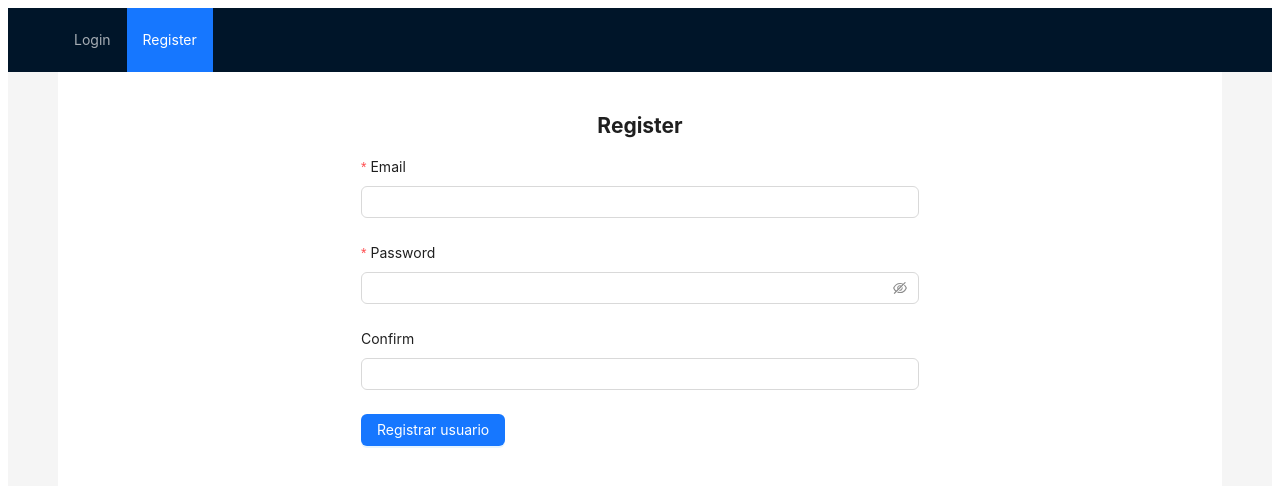
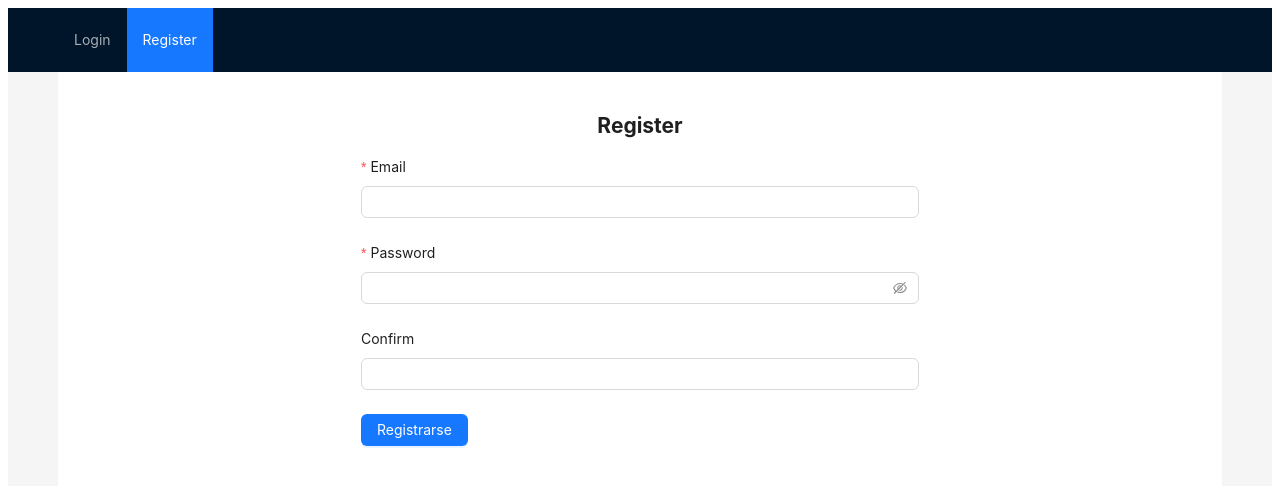
Before and after one commit to JoannaBusmail/ulrs-agenda-vue3-router-firebase-firestore-pinia, a Vue app: page /register in a window 1280 px wide. Shown: the top 486 px of the page. Built offline with nearby package versions, Linux system fonts and the light colour scheme.

Commit message:
chore: addUserForm component

```diff
--- /dev/null
+++ b/src/components/UserForm.vue
@@ -0,0 +1,113 @@
+<template>
+    <h1 class="text-center">{{ title }}</h1>
+    <a-row>
+        <a-col
+            :xs="{ span: 24 }"
+            :sm="{ span: 18, offset: 3 }"
+            :lg="{ span: 12, offset: 6 }"
+        >
+            <a-form
+                :model="formValue"
+                @finish="handleSubmit"
+                name="basicTwo"
+                layout="vertical"
+                autocomplete="off"
+            >
+
+                <a-form-item
+                    label="Email"
+                    name="email"
+                    :rules="[{ required: true, type: 'email', message: 'Ingrese email válido' }]"
+                >
+                    <a-input
+                        v-model:value="formValue.email"
+                        @change="updateFormValue({ field: 'email', value: $event })"
+                    ></a-input>
+                </a-form-item>
+                <a-form-item
+                    label="Password"
+                    name="password"
+                    :rules="[{ required: true, min: 6, message: 'Ingrese contraseña con mínimo de 6 caracteres' }]"
+                >
+                    <a-input-password
+                        v-model:value="formValue.password"
+                        @change="updateFormValue({ field: 'password', value: $event })"
+                    ></a-input-password>
+                </a-form-item>
+
+                <a-form-item
+                    v-if="showConfirmPassword"
+                    has-feedback
+                    label="Confirm"
+                    name="checkPass"
+                    :rules="confirmPasswordRules"
+                >
+                    <a-input
+                        v-model:value="formValue.checkPass"
+                        @change="updateFormValue({ field: 'checkPass', value: $event })"
+                        type="password"
+                        autocomplete="off"
+                    />
+                </a-form-item>
+
+                <a-form-item>
+                    <a-button
+                        :disabled="isLoading"
+                        :loading="isLoading"
+                        type="primary"
+                        html-type="submit"
+                    > {{ buttonText }}
+                    </a-button>
+                </a-form-item>
+
+            </a-form>
+        </a-col>
+    </a-row>
+</template>
+
+<script setup>
+import { storeToRefs } from 'pinia'
+import { useUserStore } from '../store/user'
+import { ref, reactive } from 'vue'
+import { message } from 'ant-design-vue'
+import { defineProps, defineEmits } from "vue"
+
+
+
+// store
+const userStore = useUserStore()
+const { registerUser } = userStore
+const { isLoading } = storeToRefs(userStore)
+
+const props = defineProps([ 'title', 'buttonText', 'formValue', 'showConfirmPassword', 'confirmPasswordRules' ])
+
+
+const emit = defineEmits([ "onFinish", "update:formValue" ])
+
+const formState = reactive({
+    password: '',
+    email: '',
+    checkPass: ''
+})
+
+
+const updateFormValue = (field, event) =>
+{
+    if (event && event.target) {
+        formState[ field ] = event.target.value
+        console.log("Emitting data:", { [ field ]: formState[ field ] })
+        emit("update:formValue", { [ field ]: formState[ field ] })
+    }
+}
+
+
+const handleSubmit = () =>
+{
+    if (props.showConfirmPassword) {
+        emit("onFinish", { ...formState })
+    } else { emit("onFinish", formState.email, formState.password) }
+
+
+}
+
+</script>
--- a/src/views/Login.vue
+++ b/src/views/Login.vue
@@ -1,53 +1,15 @@
 <template>
-    <h1 class="text-center">Login</h1>
-    <a-row>
-        <a-col
-            :xs="{ span: 24 }"
-            :sm="{ span: 18, offset: 3 }"
-            :lg="{ span: 12, offset: 6 }"
-        >
-            <a-form
-                :model="formState"
-                @finish="onFinish"
-                @finishFailed="onFinishFailed"
-                name="basic"
-                layout="vertical"
-                autocomplete="off"
-            >
-
-                <a-form-item
-                    label="Email"
-                    name="email"
-                    :rules="[{ required: true, whitespace: true, type: 'email', message: 'Ingrese email válido' }]"
-                >
-                    <a-input v-model:value="formState.email"></a-input>
-                </a-form-item>
-
-                <a-form-item
-                    label="Password"
-                    name="password"
-                    :rules="[{ required: true, min: 6, message: 'Ingrese contraseña con mínimo de 6 caracteres' }]"
-                >
-                    <a-input-password
-                        v-model:value="formState.password"></a-input-password>
-                </a-form-item>
-                <a-form-item>
-                    <a-button
-                        type="primary"
-                        html-type="submit"
-                        :disabled="isLoading"
-                        :loading="isLoading"
-                    >Acceder
-                    </a-button>
-                </a-form-item>
-
-            </a-form>
-        </a-col>
-    </a-row>
+    <UserForm
+        title="Login"
+        buttonText="Acceder"
+        :formValue="formValue"
+        @onFinish="handleSubmit"
+        @update:formValue="updateFormValue"
+    ></UserForm>
 </template>
 
 <script setup>
-
+import UserForm from '../components/UserForm.vue'
 import { storeToRefs } from 'pinia'
 import { useUserStore } from '../store/user'
 import { ref, reactive, onMounted } from 'vue'
@@ -71,14 +33,22 @@ const { isLoading } = storeToRefs(userStore)
     await signInUser(email.value, password.value)
 }*/
 
-const formState = reactive({
+const formValue = reactive({
     password: '',
     email: ''
 })
 
-const onFinish = async () =>
+const updateFormValue = (value) =>
 {
-    const error = await signInUser(formState.email, formState.password)
+    formValue.email = value.email,
+        formValue.password = value.password
+
+}
+
+
+const handleSubmit = async () =>
+{
+    const error = await signInUser(formValue.email, formValue.password)
     if (!error) {
         return
     }
@@ -104,7 +74,7 @@ const onFinishFailed = (error) =>
 onMounted(() =>
 {
     // Restablece los campos de entrada a blanco cuando se carga la vista de inicio de sesión
-    formState.email = ''
-    formState.password = ''
+    formValue.email = ''
+    formValue.password = ''
 })
 </script>
--- a/src/views/Register.vue
+++ b/src/views/Register.vue
@@ -1,65 +1,19 @@
 <template>
-    <h1 class="text-center">Register</h1>
+    <UserForm
+        title="Register"
+        buttonText="Registrarse"
+        :formValue="formValue"
+        :showConfirmPassword=true
+        :confirmPasswordRules="confirmPasswordRules"
+        @onFinish="handleSubmit"
+        @update:formValue="updateFormValue"
+    ></UserForm>
     <!--<button @click="registerUser('Joi')">Ingresar</button>-->
     <!--submit.prevent -> para que no se refresque la pagina-->
-    <a-row>
-        <a-col
-            :xs="{ span: 24 }"
-            :sm="{ span: 18, offset: 3 }"
-            :lg="{ span: 12, offset: 6 }"
-        >
-            <a-form
-                :model="formState"
-                @finish="onFinish"
-                @finishFailed="onFinishFailed"
-                name="basicTwo"
-                layout="vertical"
-                autocomplete="off"
-            >
-
-                <a-form-item
-                    label="Email"
-                    name="email"
-                    :rules="[{ required: true, type: 'email', message: 'Ingrese email válido' }]"
-                >
-                    <a-input v-model:value="formState.email"></a-input>
-                </a-form-item>
-                <a-form-item
-                    label="Password"
-                    name="password"
-                    :rules="[{ required: true, min: 6, message: 'Ingrese contraseña con mínimo de 6 caracteres' }]"
-                >
-                    <a-input-password
-                        v-model:value="formState.password"></a-input-password>
-                </a-form-item>
-                <a-form-item
-                    has-feedback
-                    label="Confirm"
-                    name="checkPass"
-                    :rules="{ validator: validatePassword }"
-                >
-                    <a-input
-                        v-model:value="formState.checkPass"
-                        type="password"
-                        autocomplete="off"
-                    />
-                </a-form-item>
-                <a-form-item>
-                    <a-button
-                        :disabled="isLoading"
-                        :loading="isLoading"
-                        type="primary"
-                        html-type="submit"
-                    > Registrar usuario
-                    </a-button>
-                </a-form-item>
-
-            </a-form>
-        </a-col>
-    </a-row>
 </template>
 
 <script setup>
+import UserForm from '../components/UserForm.vue'
 import { storeToRefs } from 'pinia'
 import { useUserStore } from '../store/user'
 import { ref, reactive } from 'vue'
@@ -71,16 +25,42 @@ const userStore = useUserStore()
 const { registerUser } = userStore
 const { isLoading } = storeToRefs(userStore)
 
-const formState = reactive({
+const formValue = reactive({
     password: '',
     email: '',
     checkPass: ''
 })
 
+const updateFormValue = (value) =>
+{
+    console.log("Received data in parent:", value)
+    formValue.email = value.email,
+        formValue.password = value.password,
+        formValue.checkPass = value.checkPass
 
-const onFinish = async () =>
+}
+
+
+const validatePassword = async (_rule, value) =>
 {
-    const error = await registerUser(formState.email, formState.password)
+    //cheque que la contraseña no este vacía
+    if (value == '') {
+        return Promise.reject('repita contraseña')
+    }
+    //chequeo que la contraseña coincida con password
+    if (value !== formValue.password) {
+        return Promise.reject('La contraseña no coincide')
+    }
+    return Promise.resolve()
+
+}
+
+
+const confirmPasswordRules = ref({ validator: validatePassword })
+
+const handleSubmit = async () =>
+{
+    const error = await registerUser(formValue.email, formValue.password)
     if (!error) {
         return message.success('Bienvenido, verifica tu email')
     }
@@ -95,28 +75,6 @@ const onFinish = async () =>
     }
 }
 
-
-
-const onFinishFailed = (error) =>
-{
-    console.log("failedlogin:", error)
-}
-
-
-//documentacion antdesign vue
-const validatePassword = async (_rule, value) =>
-{
-    //cheque que la contraseña no este vacía
-    if (value == '') {
-        return Promise.reject('repita contraseña')
-    }
-    //chequeo que la contraseña coincida con password
-    if (value !== formState.password) {
-        return Promise.reject('La contraseña no coincide')
-    }
-    Promise.resolve
-
-}
 
 //validaciones antes de ant design
 /*const email = ref('')
```
